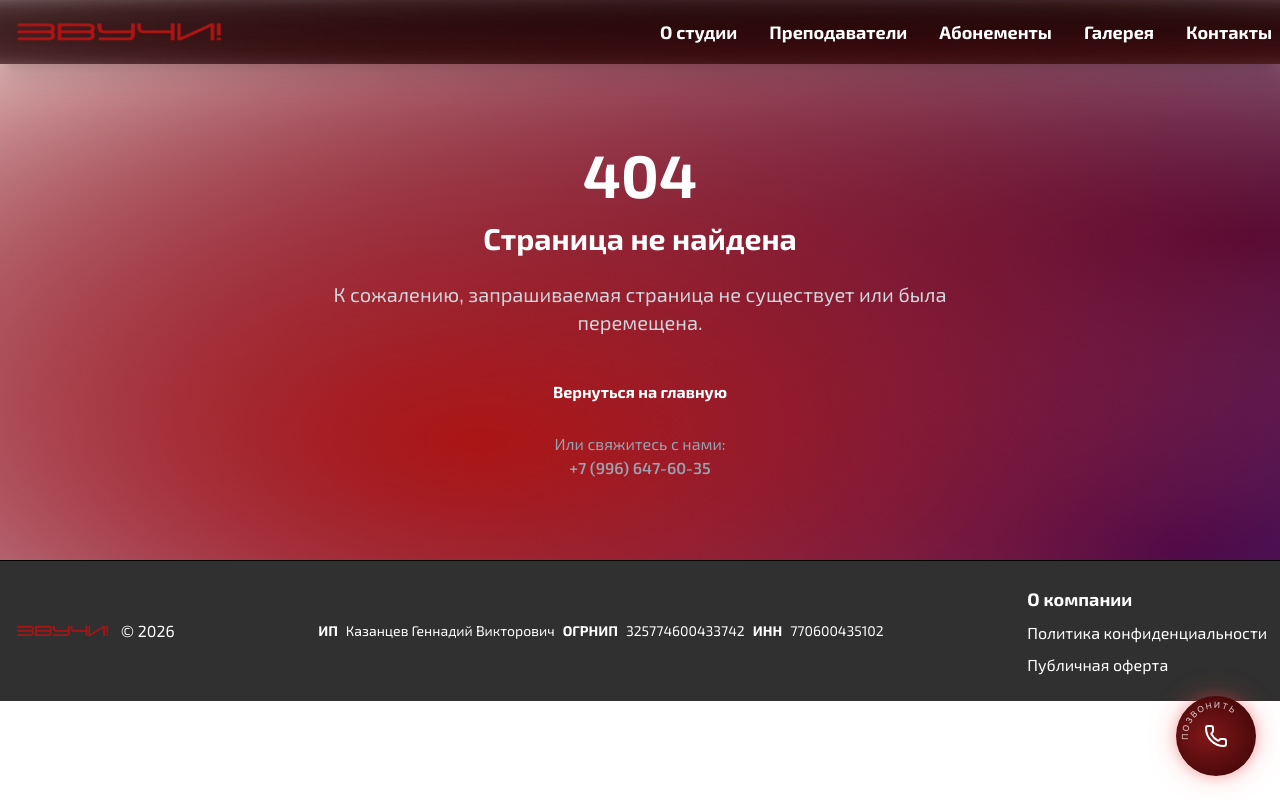
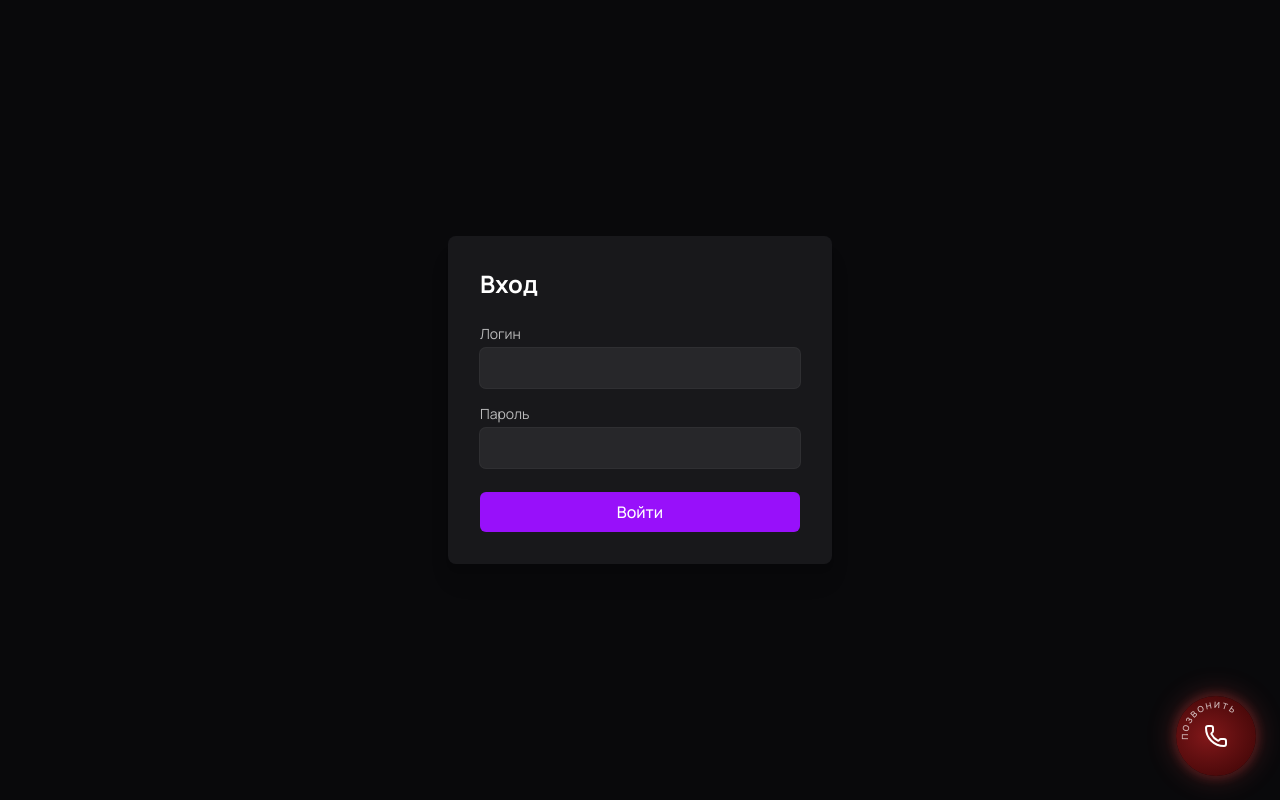
Before and after one commit to possesion/zvuchi-vocal, a Next.js app: page /login in a window 1280 px wide. Before the commit this address had no page. Built offline with nearby package versions, Linux system fonts and the light colour scheme; what @midudev/tailwind-animations would draw is missing.

Commit message:
авторизация

```diff
--- /dev/null
+++ b/src/app/api/auth/login/route.ts
@@ -0,0 +1,19 @@
+import { NextRequest, NextResponse } from 'next/server'
+
+export async function POST(req: NextRequest) {
+    const { login, password } = await req.json()
+
+    if (login === 'valeria' && password === process.env.ZVUCHI_PASSWORD) {
+        const res = NextResponse.json({ success: true })
+        res.cookies.set('auth_token', 'Bearer zvuchi', {
+            httpOnly: true,
+            secure: process.env.NODE_ENV === 'production',
+            sameSite: 'lax',
+            path: '/',
+            maxAge: 60 * 60 * 24 * 7, // 7 дней
+        })
+        return res
+    }
+
+    return NextResponse.json({ error: 'Неверный логин или пароль' }, { status: 401 })
+}
--- /dev/null
+++ b/src/app/api/auth/logout/route.ts
@@ -0,0 +1,7 @@
+import { NextResponse } from 'next/server'
+
+export async function POST() {
+    const res = NextResponse.json({ success: true })
+    res.cookies.delete('auth_token')
+    return res
+}
--- /dev/null
+++ b/src/app/login/page.tsx
@@ -0,0 +1,87 @@
+'use client'
+
+import { useState } from 'react'
+import { useRouter } from 'next/navigation'
+
+export default function LoginPage() {
+    const router = useRouter()
+    const [login, setLogin] = useState('')
+    const [password, setPassword] = useState('')
+    const [error, setError] = useState('')
+    const [loading, setLoading] = useState(false)
+
+    const handleSubmit = async (e: React.FormEvent) => {
+        e.preventDefault()
+        setError('')
+        setLoading(true)
+
+        try {
+            const res = await fetch('/api/auth/login', {
+                method: 'POST',
+                headers: { 'Content-Type': 'application/json' },
+                body: JSON.stringify({ login, password }),
+            })
+
+            if (res.ok) {
+                router.push('/gallery')
+                router.refresh()
+            } else {
+                const data = await res.json()
+                setError(data.error ?? 'Ошибка входа')
+            }
+        } finally {
+            setLoading(false)
+        }
+    }
+
+    return (
+        <div className="flex min-h-screen items-center justify-center bg-zinc-950 px-4">
+            <form
+                onSubmit={handleSubmit}
+                className="w-full max-w-sm rounded-lg bg-zinc-900 p-8 shadow-xl"
+            >
+                <h1 className="mb-6 text-2xl font-bold text-white">Вход</h1>
+
+                <div className="mb-4">
+                    <label htmlFor="login" className="mb-1 block text-sm text-white/70">
+                        Логин
+                    </label>
+                    <input
+                        id="login"
+                        type="text"
+                        value={login}
+                        onChange={(e) => setLogin(e.target.value)}
+                        required
+                        autoComplete="username"
+                        className="w-full rounded-md bg-zinc-800 px-3 py-2 text-white outline-none ring-1 ring-white/10 focus:ring-purple-500"
+                    />
+                </div>
+
+                <div className="mb-6">
+                    <label htmlFor="password" className="mb-1 block text-sm text-white/70">
+                        Пароль
+                    </label>
+                    <input
+                        id="password"
+                        type="password"
+                        value={password}
+                        onChange={(e) => setPassword(e.target.value)}
+                        required
+                        autoComplete="current-password"
+                        className="w-full rounded-md bg-zinc-800 px-3 py-2 text-white outline-none ring-1 ring-white/10 focus:ring-purple-500"
+                    />
+                </div>
+
+                {error && <p className="mb-4 text-sm text-red-400">{error}</p>}
+
+                <button
+                    type="submit"
+                    disabled={loading}
+                    className="w-full rounded-md bg-purple-600 py-2 font-medium text-white transition-colors hover:bg-purple-700 disabled:opacity-50"
+                >
+                    {loading ? 'Вход...' : 'Войти'}
+                </button>
+            </form>
+        </div>
+    )
+}
--- /dev/null
+++ b/src/app/logout/page.tsx
@@ -0,0 +1,21 @@
+'use client'
+
+import { useEffect } from 'react'
+import { useRouter } from 'next/navigation'
+
+export default function LogoutPage() {
+    const router = useRouter()
+
+    useEffect(() => {
+        fetch('/api/auth/logout', { method: 'POST' }).then(() => {
+            router.push('/')
+            router.refresh()
+        })
+    }, [router])
+
+    return (
+        <div className="flex min-h-screen items-center justify-center bg-zinc-950">
+            <p className="text-white/60">Выход...</p>
+        </div>
+    )
+}
--- /dev/null
+++ b/src/middleware.ts
@@ -0,0 +1,22 @@
+import { NextRequest, NextResponse } from 'next/server'
+
+export function middleware(req: NextRequest) {
+    const token = req.cookies.get('auth_token')?.value
+    const res = NextResponse.next({
+        request: {
+            headers: new Headers(req.headers),
+        },
+    })
+
+    if (token) {
+        const headers = new Headers(req.headers)
+        headers.set('Authorization', token)
+        return NextResponse.next({ request: { headers } })
+    }
+
+    return res
+}
+
+export const config = {
+    matcher: ['/((?!_next/static|_next/image|favicon.ico).*)'],
+}
```
